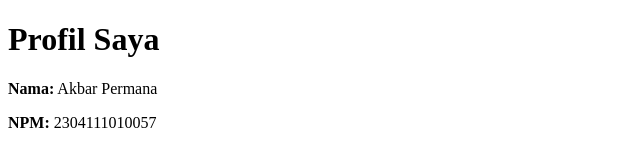
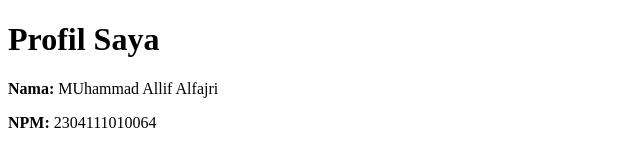
Before and after one commit to AllifAlfajri/STIK2018-2025-8-E-Waste-Recycling, a plain HTML site: page 2304111010064-MuhammadAllifAlfajri.html in a window 1280 px wide. Shown: the full height of the page, 0-640 px from the left. Drawn offline with Linux system fonts and the light colour scheme.

Commit message:
Update 2304111010064-MuhammadAllifAlfajri.html

```diff
--- a/2304111010064-MuhammadAllifAlfajri.html
+++ b/2304111010064-MuhammadAllifAlfajri.html
@@ -5,7 +5,7 @@
 </head>
 <body>
     <h1>Profil Saya</h1>
-    <p><strong>Nama:</strong> Akbar Permana</p>
-    <p><strong>NPM:</strong> 2304111010057</p>
+    <p><strong>Nama:</strong> MUhammad Allif Alfajri</p>
+    <p><strong>NPM:</strong> 2304111010064</p>
 </body>
 </html>
```
